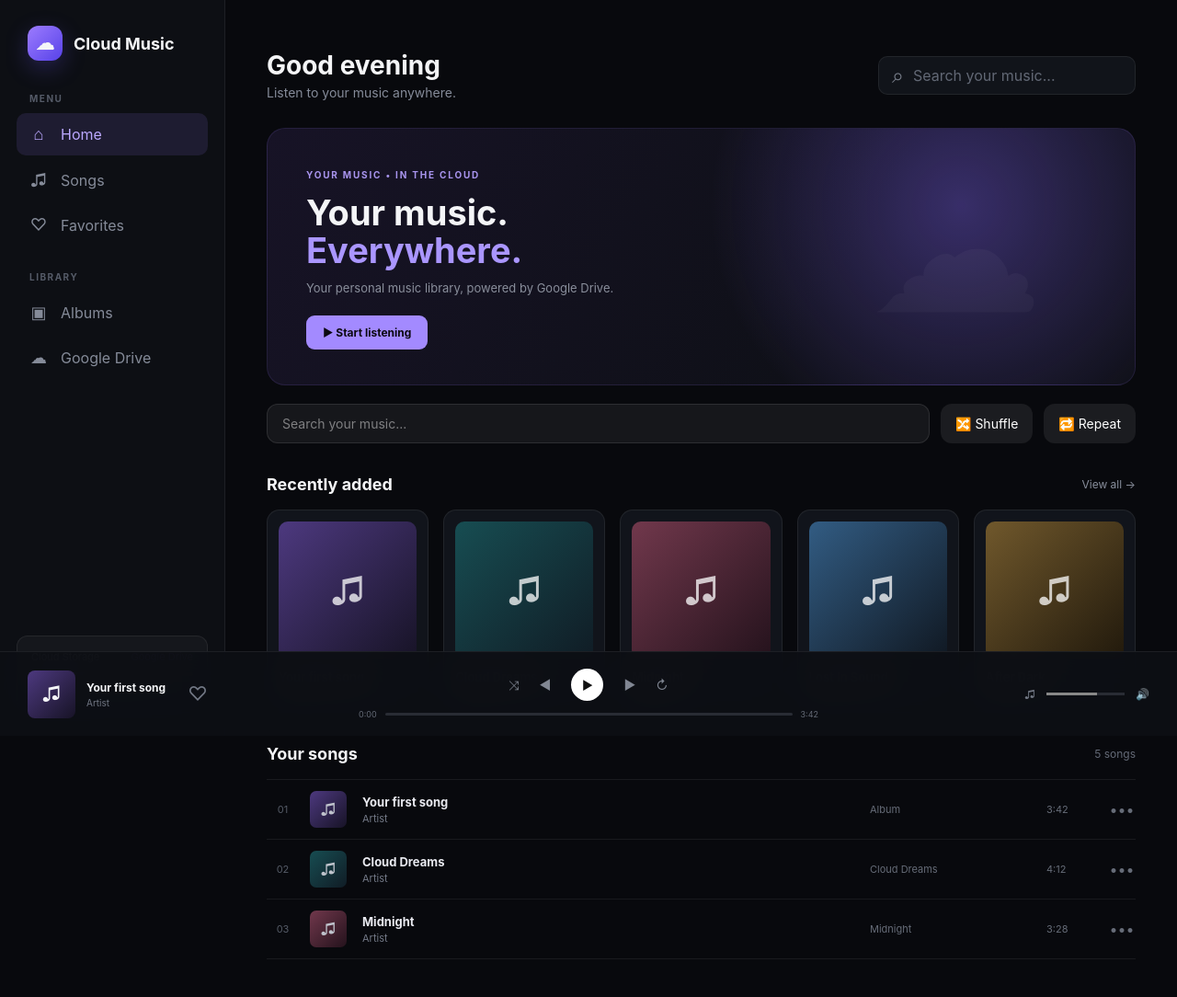
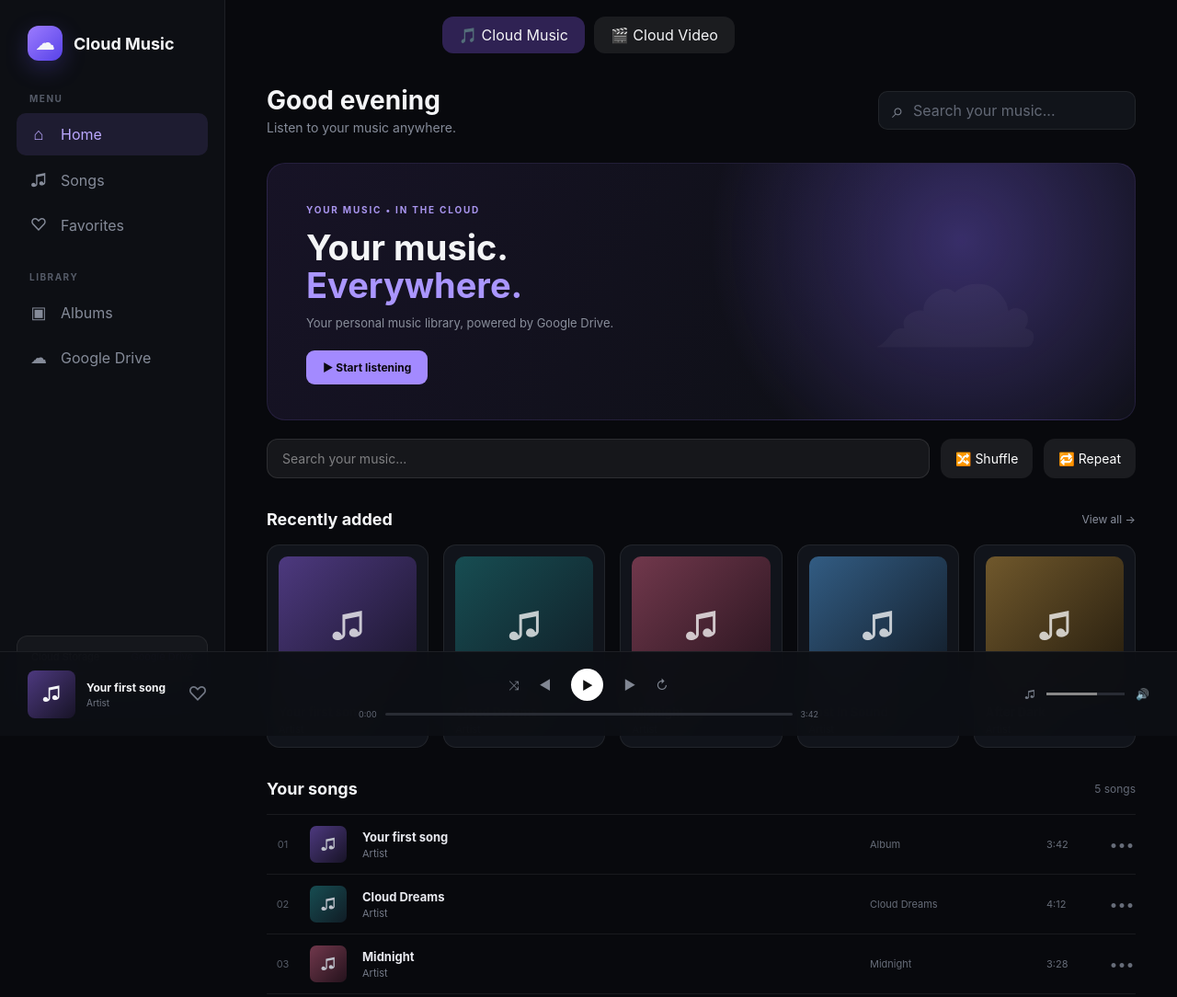
Before and after one commit to lahariln16-pixel/CloudMusic, a website: page index.html in a window 1280 px wide. Shown: the top 1084 px of the page at 92% size. Drawn offline with Linux system fonts and the light colour scheme; no server answers.

Commit message:
Style Cloud Music and Video navigation

```diff
--- a/style.css
+++ b/style.css
@@ -1014,3 +1014,34 @@ button {
         max-height: 400px;
     }
 }
+
+
+/* CLOUD MUSIC / VIDEO NAVIGATION */
+
+.cloud-nav {
+    width: min(1100px, 92%);
+    margin: 18px auto 0;
+    display: flex;
+    justify-content: center;
+    gap: 10px;
+    position: relative;
+    z-index: 100;
+}
+
+.cloud-nav a {
+    display: inline-block;
+    text-decoration: none;
+    color: inherit;
+    padding: 10px 18px;
+    border-radius: 12px;
+    background: rgba(255,255,255,0.08);
+    transition: 0.2s;
+}
+
+.cloud-nav a:hover {
+    background: rgba(255,255,255,0.15);
+}
+
+.cloud-nav a.active {
+    background: rgba(139,92,246,0.3);
+}
```
